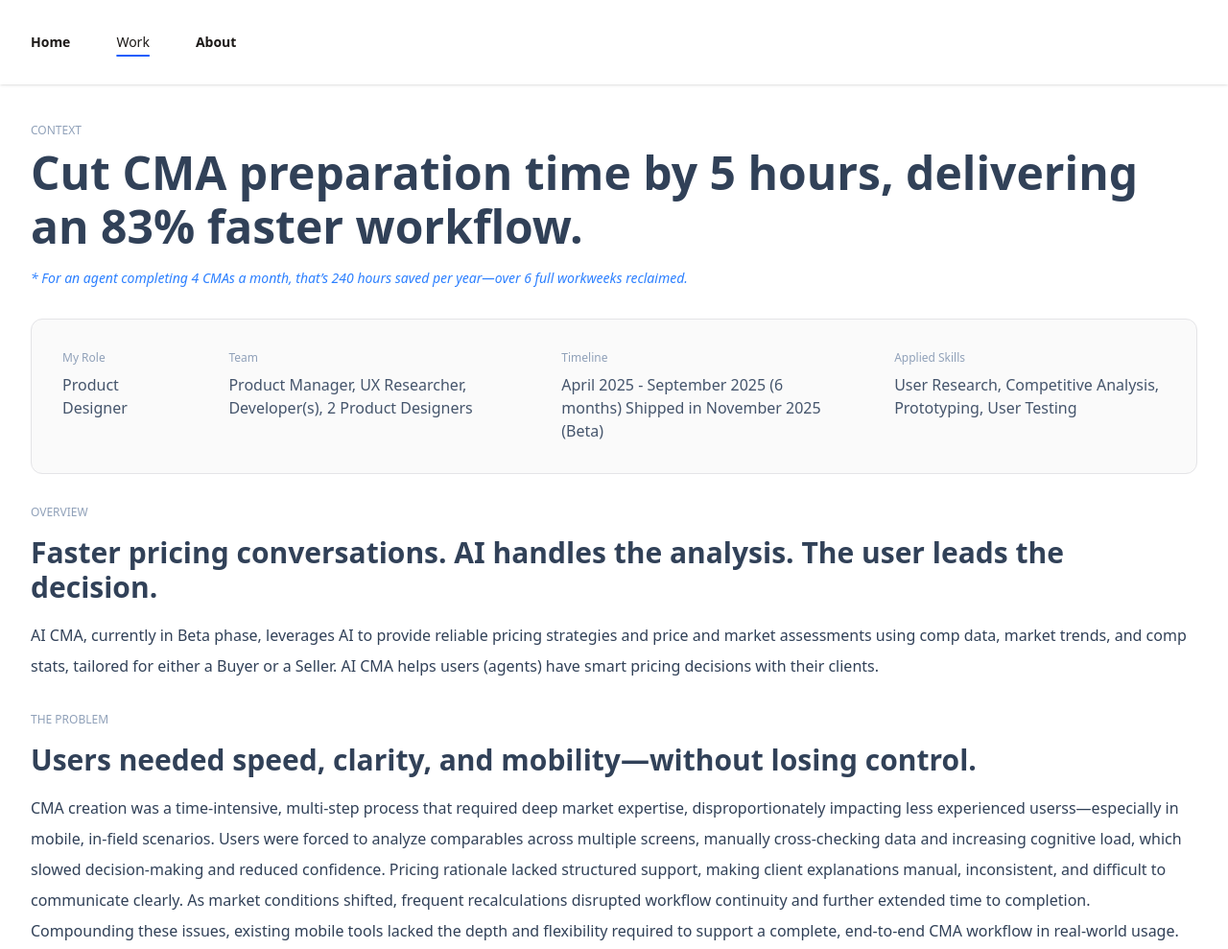
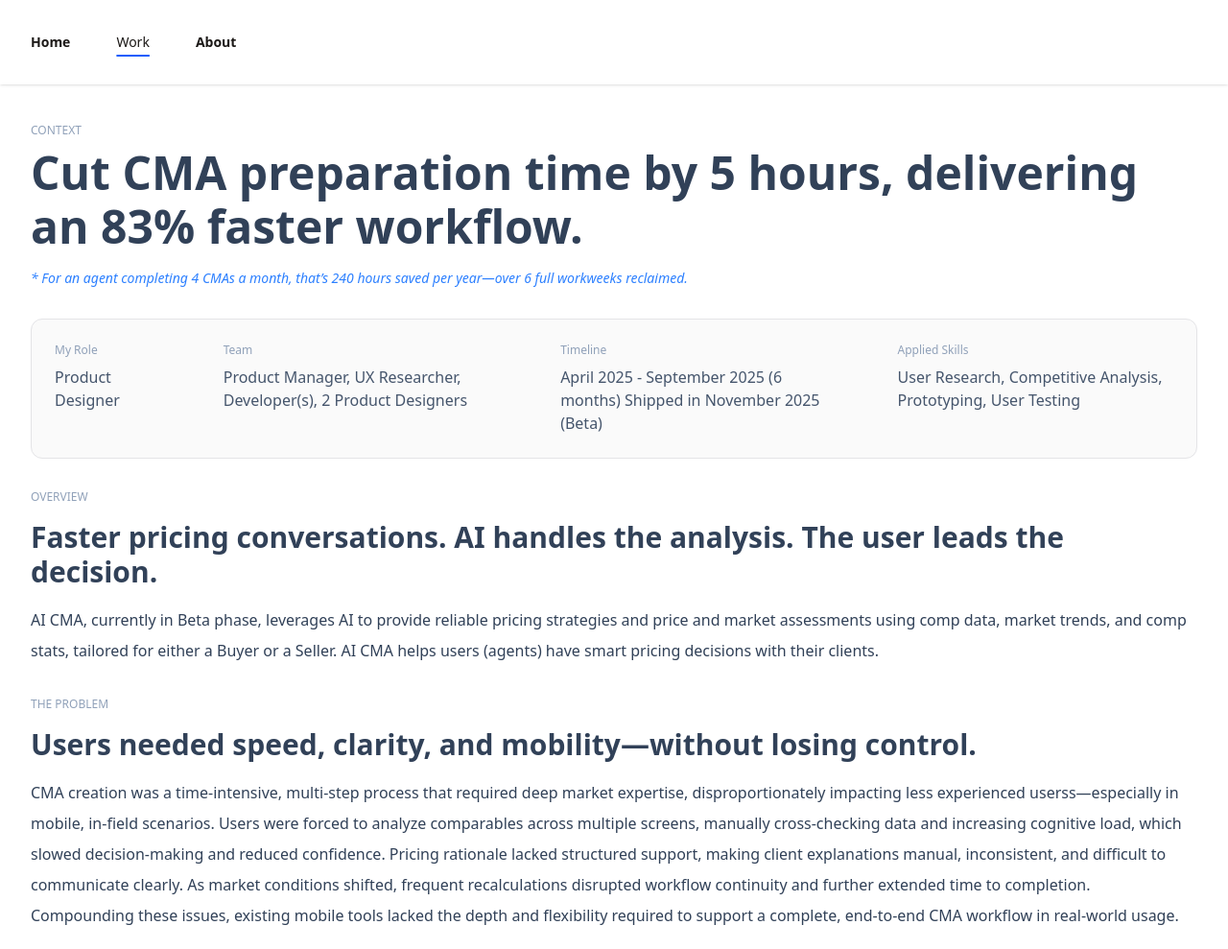
Before and after one commit to tramirez30/sitePortfolio, a website: page aicma.html in a window 1280 px wide. Shown: the top 989 px of the page at 96% size. Drawn offline with nearby package versions, Linux system fonts and the light colour scheme.

Commit message:
fix: updated padding for Role container

```diff
--- a/aicma.html
+++ b/aicma.html
@@ -58,7 +58,7 @@
       <!-- Role -->
       <section class="mt-8">
         <div
-          class="grid grid-cols-2 gap-4 rounded-xl border border-zinc-200 bg-zinc-50 p-8 md:gap-x-16 lg:grid-cols-7"
+          class="grid grid-cols-2 gap-4 rounded-xl border border-zinc-200 bg-zinc-50 p-6 md:gap-x-16 lg:grid-cols-7"
         >
           <div>
             <p class="text-xs text-slate-400">My Role</p>
```
